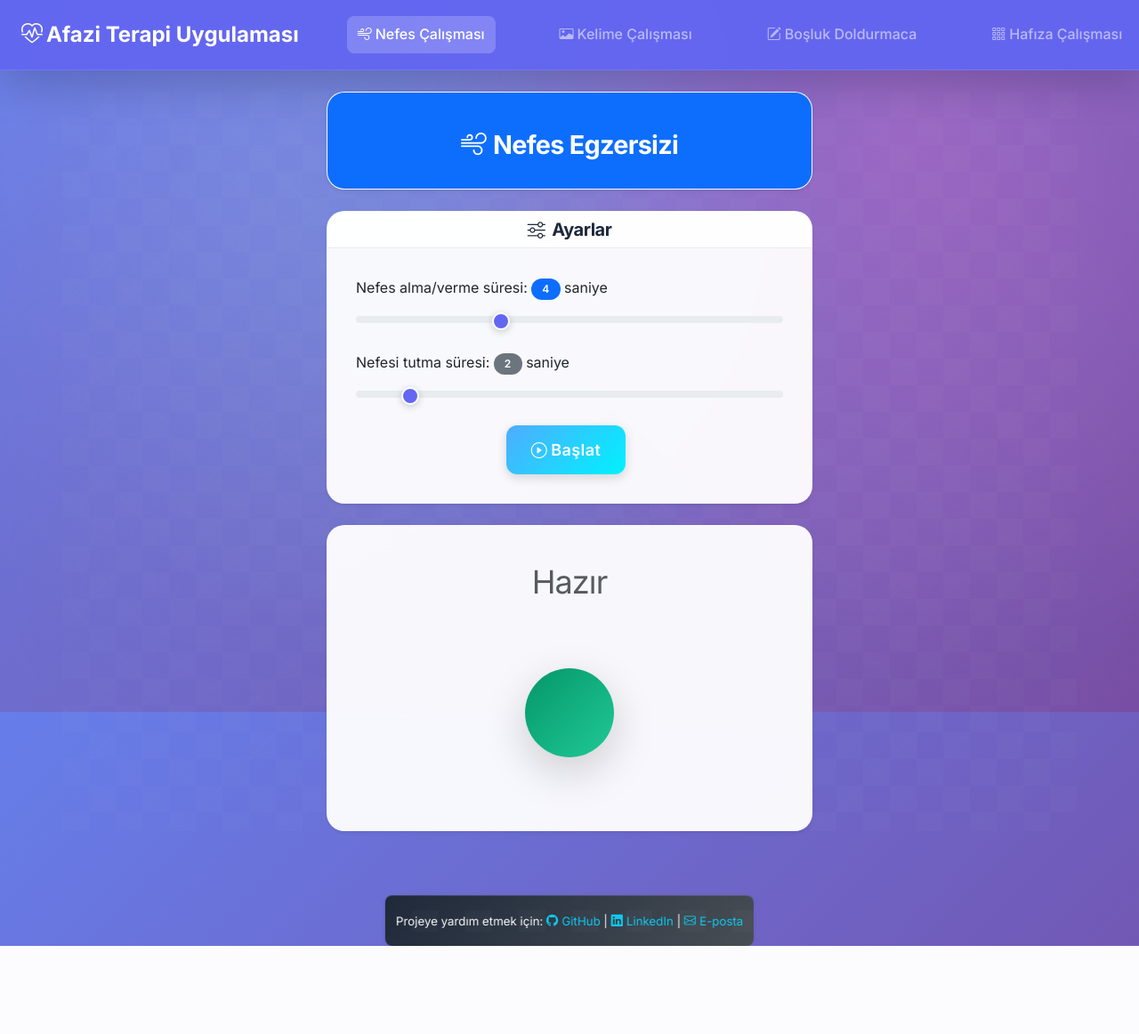
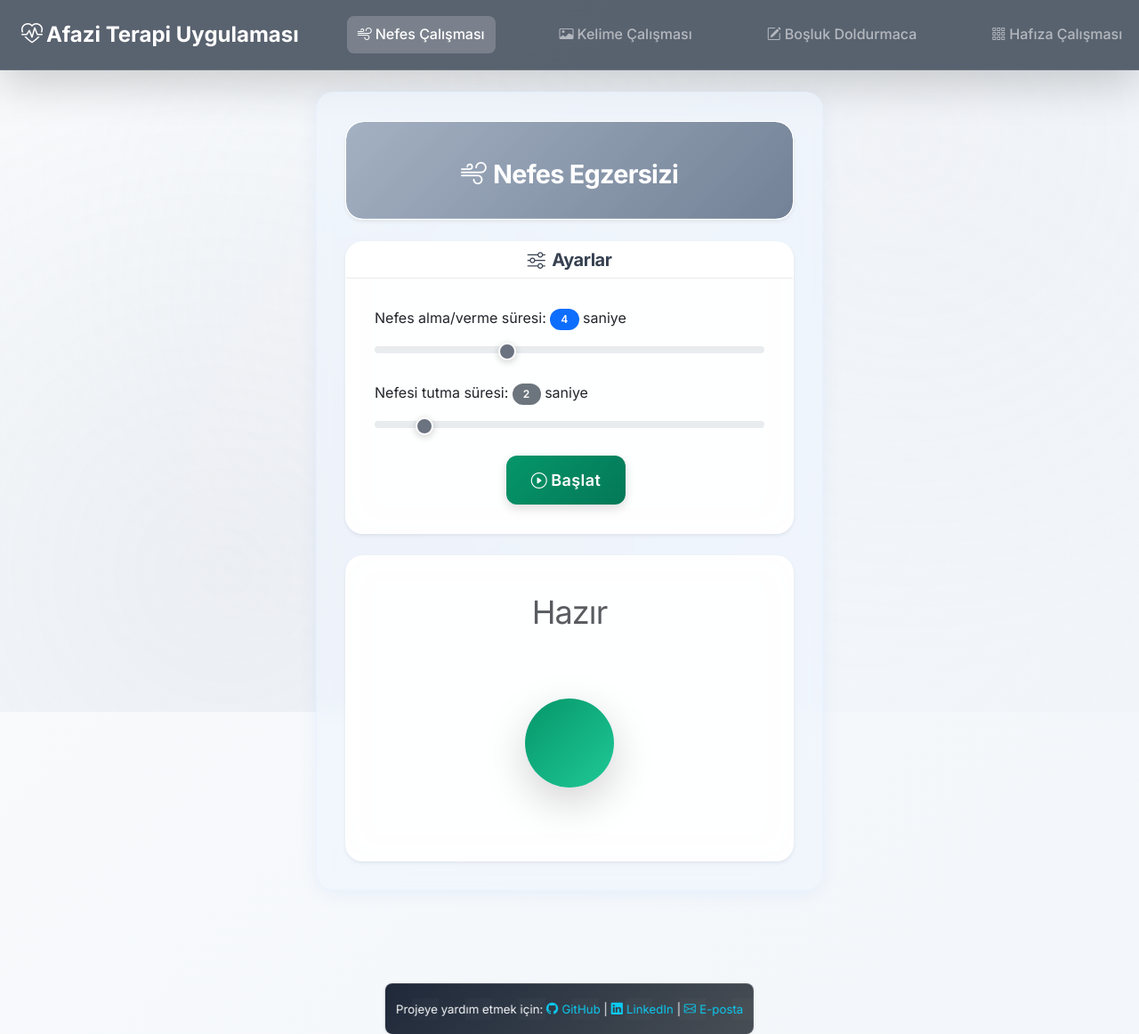
Before and after one commit to caltunay/therapy-app-flask, a Flask app: page /breathing/ in a window 1280 px wide; the page is wider, and only the part inside the window is pictured. Shown: that part at 89% size. Before the commit the page ends 1063 px from the top of that part, so only its background shows below. Run offline with Flask 3, Linux system fonts and the light colour scheme.

Commit message:
styling colours are updated to be more subtle and less flashy -and less colours overall. correct guessed success border color updated

```diff
--- a/static/styles.css
+++ b/static/styles.css
@@ -1,19 +1,19 @@
 /* Modern Bootstrap-enhanced styles for Therapy App */
 :root {
-    --primary-color: #6366f1;
-    --primary-dark: #4f46e5;
-    --secondary-color: #64748b;
+    --primary-color: #6b7280;
+    --primary-dark: #4b5563;
+    --secondary-color: #9ca3af;
     --success-color: #059669;
-    --info-color: #0ea5e9;
+    --info-color: #0891b2;
     --warning-color: #d97706;
     --danger-color: #dc2626;
-    --light-color: #f8fafc;
-    --dark-color: #1e293b;
+    --light-color: #f9fafb;
+    --dark-color: #374151;
     --surface-color: #ffffff;
-    --gradient-primary: linear-gradient(135deg, #667eea 0%, #764ba2 100%);
-    --gradient-secondary: linear-gradient(135deg, #f093fb 0%, #f5576c 100%);
-    --gradient-success: linear-gradient(135deg, #4facfe 0%, #00f2fe 100%);
-    --gradient-warning: linear-gradient(135deg, #fa709a 0%, #fee140 100%);
+    --gradient-primary: linear-gradient(135deg, #f3f4f6 0%, #e5e7eb 100%);
+    --gradient-secondary: linear-gradient(135deg, #f9fafb 0%, #f3f4f6 100%);
+    --gradient-success: linear-gradient(135deg, #f0fdf4 0%, #dcfce7 100%);
+    --gradient-warning: linear-gradient(135deg, #fefbf3 0%, #fef3c7 100%);
     --shadow-sm: 0 1px 2px 0 rgba(0, 0, 0, 0.05);
     --shadow-md: 0 4px 6px -1px rgba(0, 0, 0, 0.1), 0 2px 4px -1px rgba(0, 0, 0, 0.06);
     --shadow-lg: 0 10px 15px -3px rgba(0, 0, 0, 0.1), 0 4px 6px -2px rgba(0, 0, 0, 0.05);
@@ -29,7 +29,7 @@ html, body {
 }
 
 body {
-    background: linear-gradient(135deg, #667eea 0%, #764ba2 100%);
+    background: linear-gradient(135deg, #f8fafc 0%, #f1f5f9 100%);
     background-attachment: fixed;
     min-height: 100vh;
     position: relative;
@@ -44,9 +44,9 @@ body::before {
     left: 0;
     width: 100%;
     height: 100%;
-    background: radial-gradient(circle at 20% 80%, rgba(120, 119, 198, 0.3) 0%, transparent 50%),
-                radial-gradient(circle at 80% 20%, rgba(255, 119, 198, 0.3) 0%, transparent 50%),
-                radial-gradient(circle at 40% 40%, rgba(120, 219, 255, 0.2) 0%, transparent 50%);
+    background: radial-gradient(circle at 20% 80%, rgba(156, 163, 175, 0.1) 0%, transparent 50%),
+                radial-gradient(circle at 80% 20%, rgba(209, 213, 219, 0.1) 0%, transparent 50%),
+                radial-gradient(circle at 40% 40%, rgba(229, 231, 235, 0.1) 0%, transparent 50%);
     pointer-events: none;
     z-index: -1;
 }
@@ -85,6 +85,30 @@ body::after {
     z-index: -1;
 }
 
+/* Main content container with subtle blue background */
+.container .row .col-lg-8,
+.container .row .col-xl-6 {
+    background: rgba(239, 246, 255, 0.6);
+    border-radius: 20px;
+    padding: 2rem;
+    backdrop-filter: blur(10px);
+    -webkit-backdrop-filter: blur(10px);
+    border: 1px solid rgba(219, 234, 254, 0.3);
+    box-shadow: 0 4px 20px rgba(59, 130, 246, 0.08);
+    margin-bottom: 2rem;
+}
+
+/* Adjust card margins within the blue container */
+.container .row .col-lg-8 .card,
+.container .row .col-xl-6 .card {
+    margin-bottom: 1.5rem;
+}
+
+.container .row .col-lg-8 .card:last-child,
+.container .row .col-xl-6 .card:last-child {
+    margin-bottom: 0;
+}
+
 .container {
     position: relative;
 }
@@ -134,6 +158,16 @@ body::after {
 .card:nth-child(4) { animation-delay: 0.4s; }
 .card:nth-child(5) { animation-delay: 0.5s; }
 
+/* Custom subtle header background for all pages */
+.card-body.header-bg {
+    background: linear-gradient(135deg, rgba(148, 163, 184, 0.85), rgba(100, 116, 139, 0.9)) !important;
+    color: white !important;
+    border-radius: 20px 20px 0 0 !important;
+    backdrop-filter: blur(10px);
+    -webkit-backdrop-filter: blur(10px);
+    border-bottom: 1px solid rgba(255, 255, 255, 0.1);
+}
+
 /* Modern Card Enhancements with Hover Effects */
 .card-header.bg-primary,
 .card-header.bg-success,
@@ -182,28 +216,28 @@ body::after {
 }
 
 .btn-primary {
-    background: var(--gradient-primary);
+    background: linear-gradient(135deg, #6b7280, #4b5563);
     border: none;
 }
 
 .btn-success {
-    background: var(--gradient-success);
+    background: linear-gradient(135deg, #059669, #047857);
     border: none;
 }
 
 .btn-warning {
-    background: var(--gradient-warning);
+    background: linear-gradient(135deg, #d97706, #b45309);
     border: none;
     color: white;
 }
 
 .btn-info {
-    background: linear-gradient(135deg, #0ea5e9 0%, #06b6d4 100%);
+    background: linear-gradient(135deg, #0891b2, #0e7490);
     border: none;
 }
 
 .btn-danger {
-    background: linear-gradient(135deg, #ef4444 0%, #dc2626 100%);
+    background: linear-gradient(135deg, #dc2626, #b91c1c);
     border: none;
 }
 
@@ -527,7 +561,7 @@ audio {
 .navbar {
     backdrop-filter: blur(20px);
     -webkit-backdrop-filter: blur(20px);
-    background: rgba(99, 102, 241, 0.95) !important;
+    background: rgba(75, 85, 99, 0.92) !important;
     border-bottom: 1px solid rgba(255, 255, 255, 0.1);
     margin: 0;
     padding: 0.5rem 1rem;
@@ -791,7 +839,7 @@ button, .reject-button {
     border: none;
     border-radius: 6px;
     cursor: pointer;
-    background: #007bff;
+    background: #0891b2;
     color: #fff;
     transition: background 0.2s;
 }
--- a/templates/bosluk.html
+++ b/templates/bosluk.html
@@ -7,7 +7,7 @@
     <div class="col-lg-8 col-xl-6">
         <!-- Header Card -->
         <div class="card shadow-sm mb-4 fade-in">
-            <div class="card-body text-center bg-warning text-dark">
+            <div class="card-body text-center header-bg">
                 <h1 class="card-title mb-0">
                     <i class="bi bi-pencil-square me-2"></i>Boşluk Doldurmaca
                 </h1>
--- a/templates/breathing.html
+++ b/templates/breathing.html
@@ -7,7 +7,7 @@
     <div class="col-lg-8 col-xl-6">
         <!-- Header Card -->
         <div class="card shadow-sm mb-4 fade-in">
-            <div class="card-body text-center bg-primary text-white">
+            <div class="card-body text-center header-bg">
                 <h1 class="card-title mb-0">
                     <i class="bi bi-wind me-2"></i>Nefes Egzersizi
                 </h1>
--- a/templates/index.html
+++ b/templates/index.html
@@ -7,7 +7,7 @@
     <div class="col-lg-8 col-xl-6">
         <!-- Header Card -->
         <div class="card shadow-sm mb-4">
-            <div class="card-body text-center bg-primary text-white">
+            <div class="card-body text-center header-bg">
                 <h1 class="card-title mb-0">
                     <i class="bi bi-card-image me-2"></i>Kelimeyi Tahmin Et
                 </h1>
```
Also changed, not shown: other parts of static/styles.css (+59 -40 lines), templates/image_memory.html (+5 -2 lines), templates/memory.html (+9 -5 lines).
